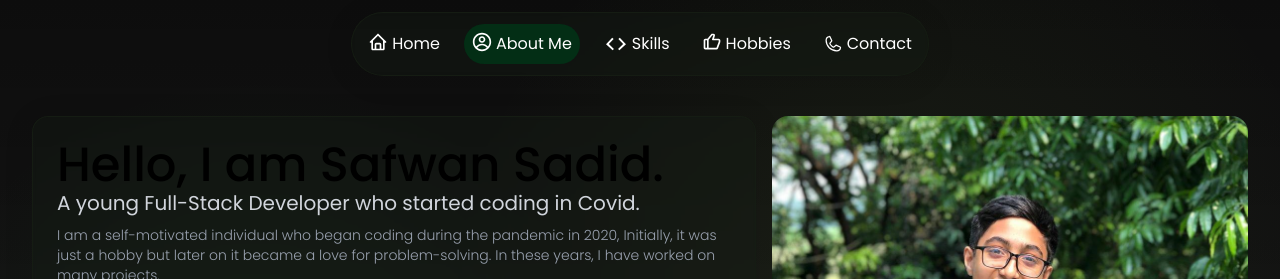
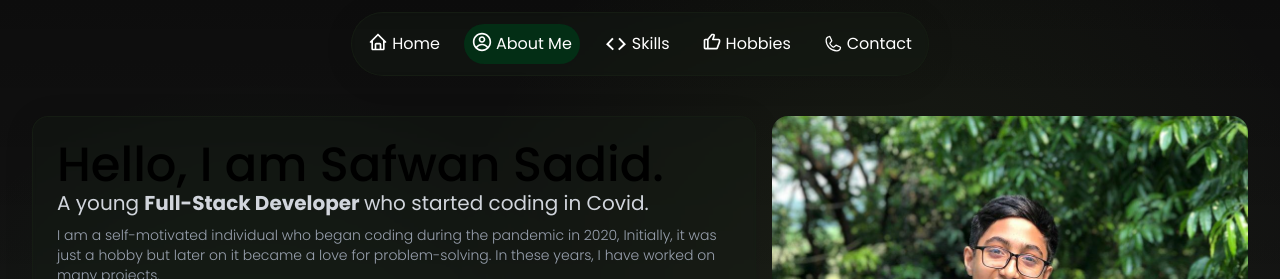
Before and after one commit to SafuGit/SAFU-PORTFOLIO, a React (Vite) app: page /#aboutMe in a window 1280 px wide. Shown: the top 279 px of the page. Built offline with nearby package versions, Linux system fonts and the light colour scheme.

Commit message:
slight tweaks

```diff
--- a/src/App.css
+++ b/src/App.css
@@ -99,3 +99,7 @@
   box-shadow: 0 6px 30px rgba(0, 255, 100, 0.6);
   cursor: pointer;
 }
+
+html {
+  scroll-behavior: smooth;
+}
--- a/src/components/Home/Home.jsx
+++ b/src/components/Home/Home.jsx
@@ -21,7 +21,7 @@ const Home = () => {
         <div className='flex flex-col bg p-6! rounded-2xl lg:w-[60%] w-[90%]'>
           <div>
             <h1 className='text-5xl font-medium'>Hello, I am Safwan Sadid.</h1>
-            <p className='text-xl text-gray-300 mb-2!'>A young Full-Stack Developer who started coding in Covid.</p>
+            <p className='text-xl text-gray-300 mb-2!'>A young <strong> Full-Stack Developer </strong> who started coding in Covid.</p>
             <p className='text-sm font-light text-gray-400'>I am a self-motivated individual who began coding during the pandemic in 2020, Initially, it was just a hobby but later on it became a love for problem-solving. In these years, I have worked on many projects.</p>
           </div>
           <div className='mb-8'></div>
```
